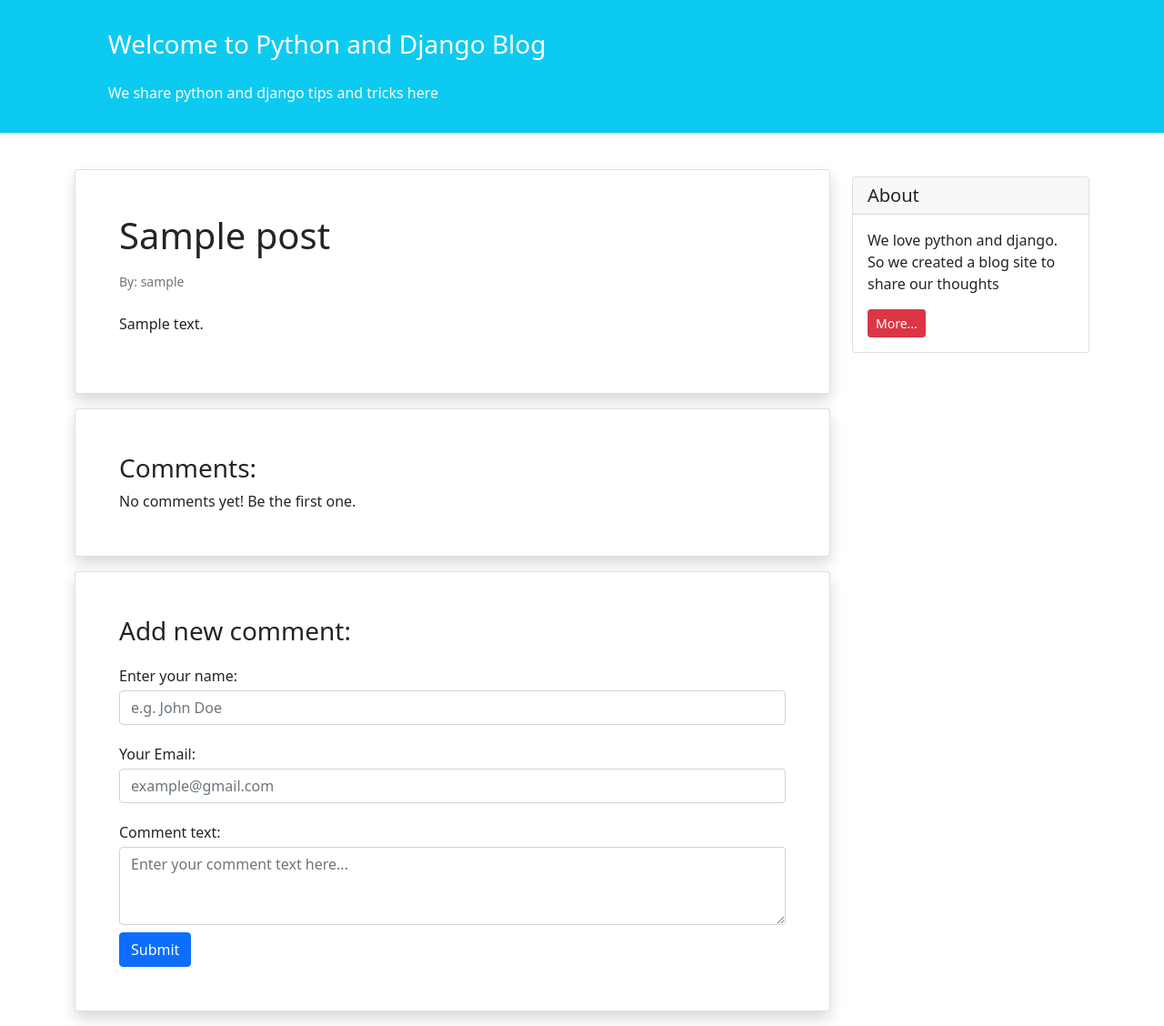
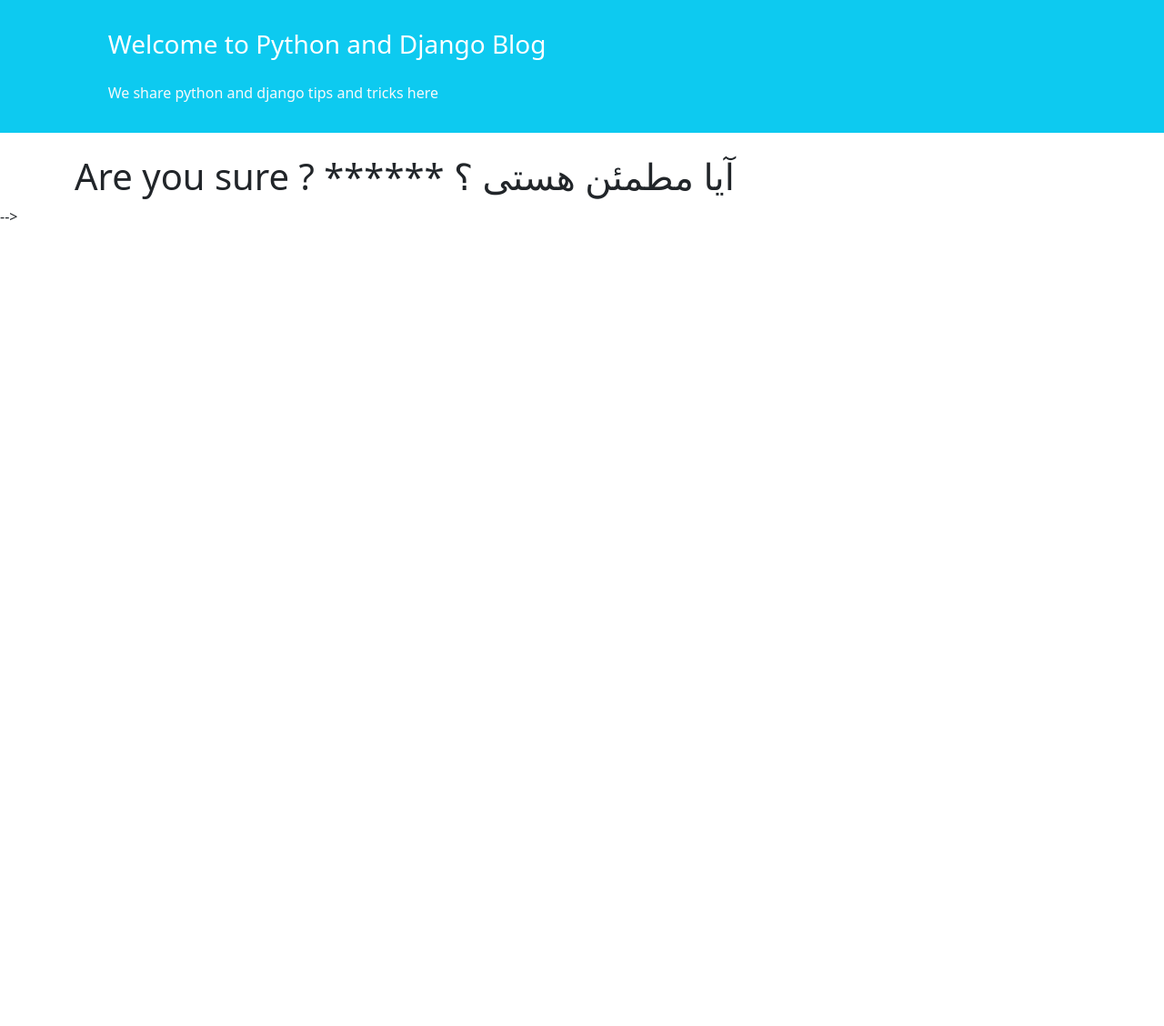
Before and after one commit to sinalalebakhsh/The_first_secure_site_TFSS_1, a Django app: page /blog/1/ in a window 1280 px wide. Shown: the part 56-1184 px from the top of the page at 91% size. After the commit the page ends 298 px from the top, so only its background shows below. Run offline with Django 4.2, Linux system fonts and the light colour scheme; tables that the repository leaves empty hold one stand-in row (values such as "Sample post").

Commit message:
add details for html file of delete post

```diff
--- a/blog/templates/blog/post_detail.html
+++ b/blog/templates/blog/post_detail.html
@@ -1,7 +1,7 @@
 {% extends '_base.html' %}
 
 
-{% block title %}{{ post.title }}{% endblock %}
+{% block title %}Delete Post{% endblock %}
 
 
 
@@ -9,67 +9,10 @@
 
 <div class="container mt-4">
     <div class="row">
-        <div class="col-9">
+       <h1> Are you sure ? ******  آیا مطمئن هستی ؟ </h1>
 
-            <div class="card shadow my-3 p-5">
-                <h1>{{ post.title }}</h1>
-                <p class="small text-muted mt-2">By: {{ post.author }}</p>
-                <p class="mt-2">{{ post.text }}</p>
-            </div>
-
-            <div class="card shadow my-3 p-5">
-                <h3>Comments:</h3>
-                    No comments yet! Be the first one.
-            </div>
-
-            <div class="card shadow my-3 p-5">
-                <h3>Add new comment:</h3>
-                <form method="POST">
-                    <div class="form-group py-2">
-                        <label class="py-1" for="author_name">Enter your name:</label>
-                        <input type="text" class="form-control" placeholder="e.g. John Doe" name="author_name">
-                    </div>
-                    <div class="form-group py-2">
-                        <label class="py-1" for="email">Your Email:</label>
-                        <input type="email" class="form-control" placeholder="example@gmail.com" name="email">
-                    </div>
-                    <div class="form-group py-2">
-                        <label class="py-1" for="comment_text">Comment text:</label>
-                        <textarea class="form-control" name="text" rows="3" placeholder="Enter your comment text here..."></textarea>
-                    </div>
-                    <button type="submit" class="btn btn-primary">Submit</button>
-                </form>
-            </div>
-        </div>
-        <div class="col-3">
-
-                <div class="card my-4">
-                    <h5 class="card-header">About</h5>
-                    <div class="card-body">
-                        <p class="card-text">We love python and django. So we created a blog site to share our
-                            thoughts</p>
-                        <a href="#"
-                           class="btn btn-sm btn-danger">
-                            More...
-                        </a>
-                    </div>
-                </div>
-
-        </div>
     </div>
 </div>
-
-<!-- Optional JavaScript; choose one of the two! -->
-
-<!-- Option 1: Bootstrap Bundle with Popper -->
-<script src="https://cdn.jsdelivr.net/npm/bootstrap@5.1.3/dist/js/bootstrap.bundle.min.js"
-        integrity="sha384-ka7Sk0Gln4gmtz2MlQnikT1wXgYsOg+OMhuP+IlRH9sENBO0LRn5q+8nbTov4+1p"
-        crossorigin="anonymous"></script>
-
-<!-- Option 2: Separate Popper and Bootstrap JS -->
-<!--
-<script src="https://cdn.jsdelivr.net/npm/@popperjs/core@2.10.2/dist/umd/popper.min.js" integrity="sha384-7+zCNj/IqJ95wo16oMtfsKbZ9ccEh31eOz1HGyDuCQ6wgnyJNSYdrPa03rtR1zdB" crossorigin="anonymous"></script>
-<script src="https://cdn.jsdelivr.net/npm/bootstrap@5.1.3/dist/js/bootstrap.min.js" integrity="sha384-QJHtvGhmr9XOIpI6YVutG+2QOK9T+ZnN4kzFN1RtK3zEFEIsxhlmWl5/YESvpZ13" crossorigin="anonymous"></script>
 -->
 
 {% endblock contain %}
```
